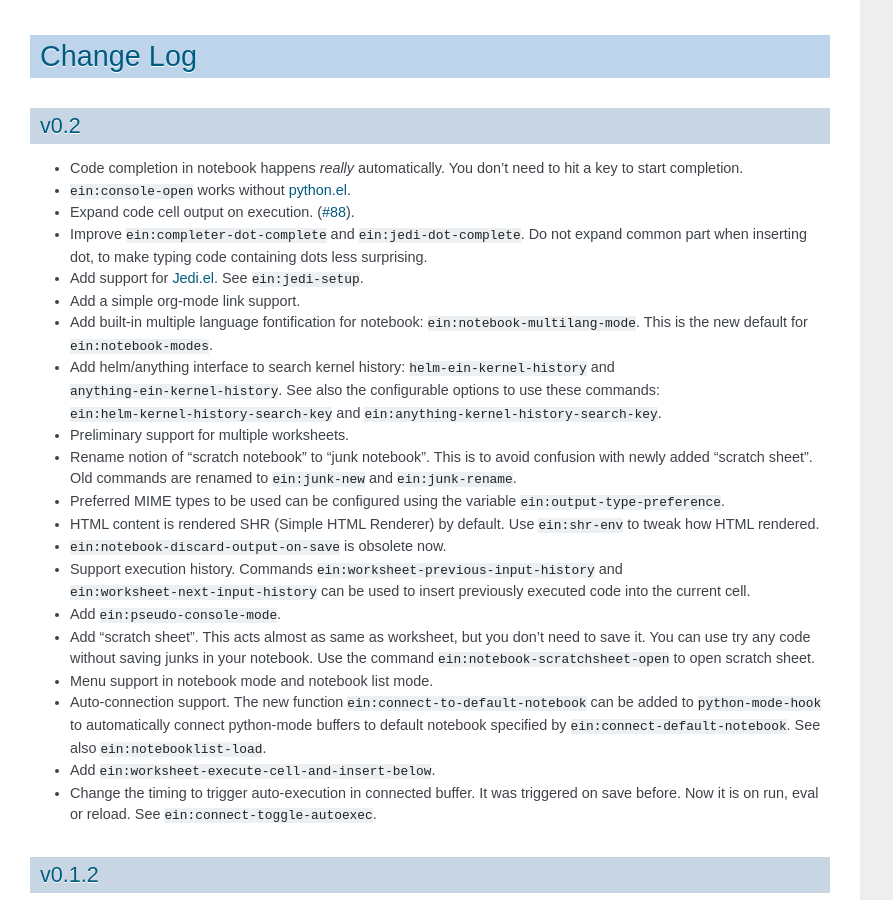
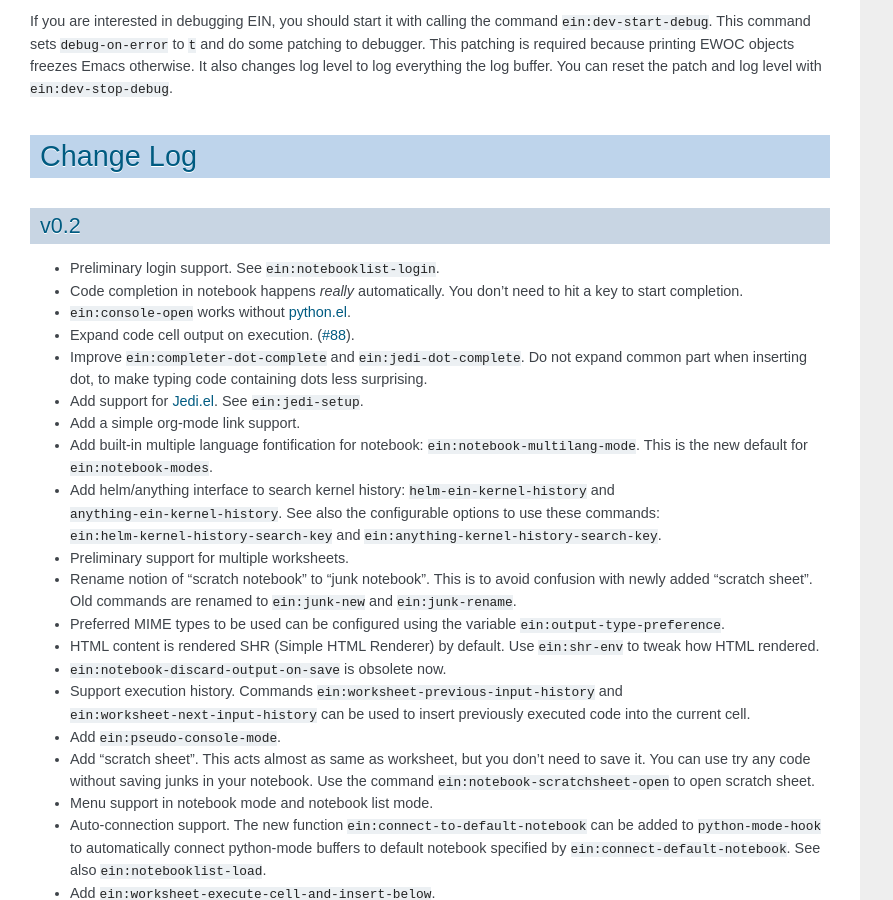
Before and after one commit to millejoh/emacs-ipython-notebook, a Sphinx documentation site: the page built from doc/source/index.rst, in a window 1280 px wide and 900 px high, scrolled down 14789 px. Shown: the whole window, without its empty margins (0-893 px from the left). Built offline with Sphinx 7.4.7, drawn with Linux system fonts in a browser that asks for light colours; cross-references to code outside the pages are shown as plain code.

Commit message:
Update document

```diff
--- a/doc/source/index.rst
+++ b/doc/source/index.rst
@@ -218,6 +218,7 @@
 .. el:function:: ein:notebooklist-open
 .. el:function:: ein:notebooklist-new-notebook
 .. el:function:: ein:notebooklist-open-notebook-global
+.. el:function:: ein:notebooklist-login
 .. el:function:: ein:junk-new
 
 .. el:keymap:: ein:notebooklist-mode-map
@@ -543,6 +544,7 @@
 v0.2
 ----
 
+* Preliminary login support.  See :el:symbol:`ein:notebooklist-login`.
 * Code completion in notebook happens *really* automatically.
   You don't need to hit a key to start completion.
 * :el:symbol:`ein:console-open` works without `python.el`_.
```
